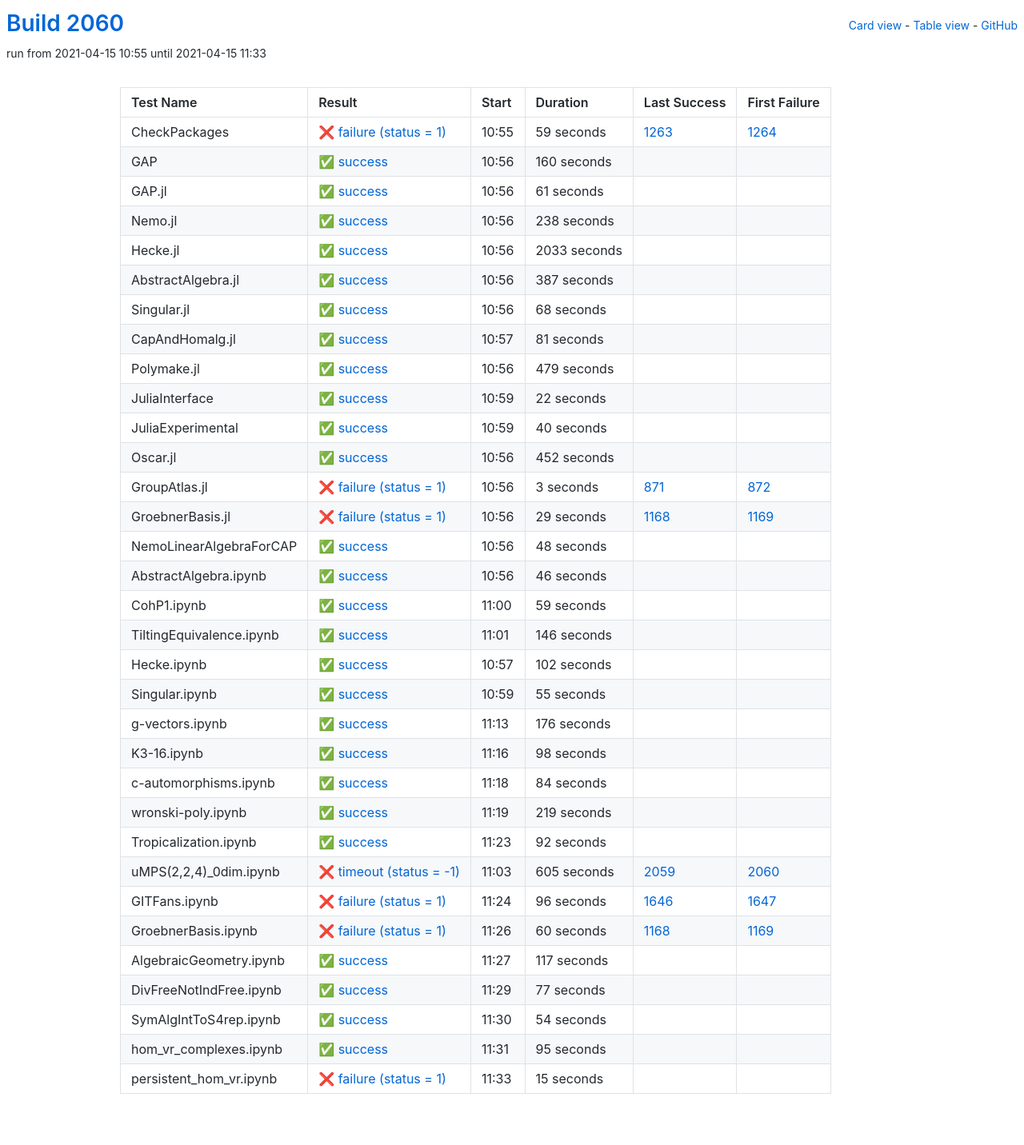
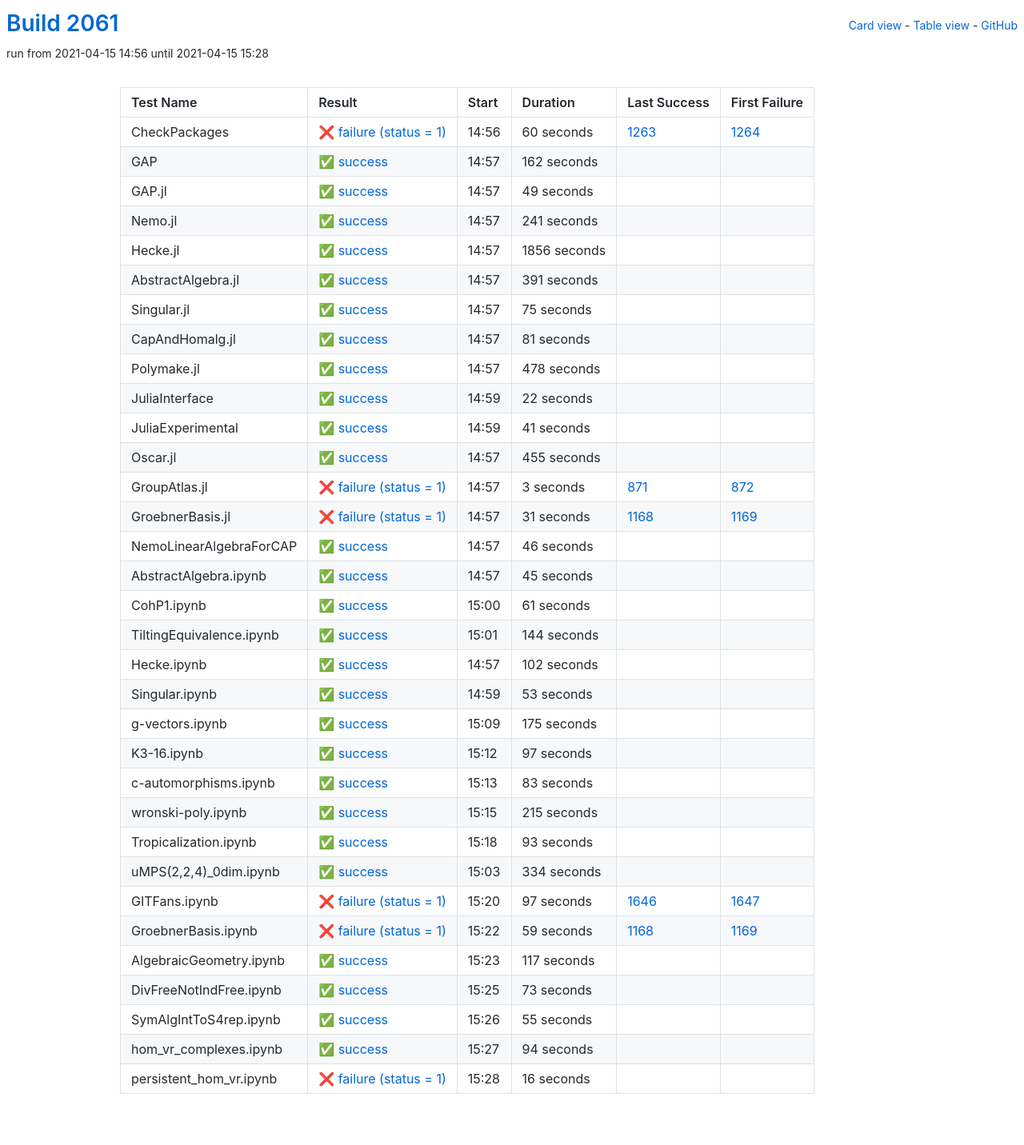
Before and after one commit to oscar-system/oscar-ci-status-stable, a Jekyll site: the page built from table.html, in a window 1280 px wide. Shown: the whole page at 80% size. Built offline with Jekyll 4.4.1, drawn with Linux system fonts in a browser that asks for light colours.

Commit message:
Build #2061

```diff
--- a/_data/ci.yml
+++ b/_data/ci.yml
@@ -1,6 +1,6 @@
 ---
-build: 2060
-build_url: https://oscarci.mathematik.uni-kl.de/job/oscar-stable/2060/
+build: 2061
+build_url: https://oscarci.mathematik.uni-kl.de/job/oscar-stable/2061/
 job: oscar-stable
 organization: oscar-system
 repo: oscar-ci-status-stable
@@ -8,92 +8,92 @@ repourl: https://github.com/oscar-system/oscar-ci-status-stable
 tests:
 - name: CheckPackages
   id: checkpackages
-  log: https://oscarci.mathematik.uni-kl.de/job/oscar-stable/2060/artifact/logs/build-2060/CheckPackages.log
-  start: 2021-04-15 10:55
+  log: https://oscarci.mathematik.uni-kl.de/job/oscar-stable/2061/artifact/logs/build-2061/CheckPackages.log
+  start: 2021-04-15 14:56
   success: false
   exitcode: 1
   status: failure
-  duration: 59
+  duration: 60
   last_success: 1263
   last_success_url: https://oscarci.mathematik.uni-kl.de/job/oscar-stable/1263/
   first_failure: 1264
   first_failure_url: https://oscarci.mathematik.uni-kl.de/job/oscar-stable/1264/
 - name: GAP
   id: gap
-  log: https://oscarci.mathematik.uni-kl.de/job/oscar-stable/2060/artifact/logs/build-2060/GAP.log
-  start: 2021-04-15 10:56
+  log: https://oscarci.mathematik.uni-kl.de/job/oscar-stable/2061/artifact/logs/build-2061/GAP.log
+  start: 2021-04-15 14:57
   success: true
   exitcode: 0
   status: success
-  duration: 160
+  duration: 162
   last_success: false
   last_success_url:
   first_failure: false
   first_failure_url:
 - name: GAP.jl
   id: gap-jl
-  log: https://oscarci.mathematik.uni-kl.de/job/oscar-stable/2060/artifact/logs/build-2060/GAP.jl.log
-  start: 2021-04-15 10:56
+  log: https://oscarci.mathematik.uni-kl.de/job/oscar-stable/2061/artifact/logs/build-2061/GAP.jl.log
+  start: 2021-04-15 14:57
   success: true
   exitcode: 0
   status: success
-  duration: 61
+  duration: 49
   last_success: false
   last_success_url:
   first_failure: false
   first_failure_url:
 - name: Nemo.jl
   id: nemo-jl
-  log: https://oscarci.mathematik.uni-kl.de/job/oscar-stable/2060/artifact/logs/build-2060/Nemo.jl.log
-  start: 2021-04-15 10:56
+  log: https://oscarci.mathematik.uni-kl.de/job/oscar-stable/2061/artifact/logs/build-2061/Nemo.jl.log
+  start: 2021-04-15 14:57
   success: true
   exitcode: 0
   status: success
-  duration: 238
+  duration: 241
   last_success: false
   last_success_url:
   first_failure: false
   first_failure_url:
 - name: Hecke.jl
   id: hecke-jl
-  log: https://oscarci.mathematik.uni-kl.de/job/oscar-stable/2060/artifact/logs/build-2060/Hecke.jl.log
-  start: 2021-04-15 10:56
+  log: https://oscarci.mathematik.uni-kl.de/job/oscar-stable/2061/artifact/logs/build-2061/Hecke.jl.log
+  start: 2021-04-15 14:57
   success: true
   exitcode: 0
   status: success
-  duration: 2033
+  duration: 1856
   last_success: false
   last_success_url:
   first_failure: false
   first_failure_url:
 - name: AbstractAlgebra.jl
   id: abstractalgebra-jl
-  log: https://oscarci.mathematik.uni-kl.de/job/oscar-stable/2060/artifact/logs/build-2060/AbstractAlgebra.jl.log
-  start: 2021-04-15 10:56
+  log: https://oscarci.mathematik.uni-kl.de/job/oscar-stable/2061/artifact/logs/build-2061/AbstractAlgebra.jl.log
+  start: 2021-04-15 14:57
   success: true
   exitcode: 0
   status: success
-  duration: 387
+  duration: 391
   last_success: false
   last_success_url:
   first_failure: false
   first_failure_url:
 - name: Singular.jl
   id: singular-jl
-  log: https://oscarci.mathematik.uni-kl.de/job/oscar-stable/2060/artifact/logs/build-2060/Singular.jl.log
-  start: 2021-04-15 10:56
+  log: https://oscarci.mathematik.uni-kl.de/job/oscar-stable/2061/artifact/logs/build-2061/Singular.jl.log
+  start: 2021-04-15 14:57
   success: true
   exitcode: 0
   status: success
-  duration: 68
+  duration: 75
   last_success: false
   last_success_url:
   first_failure: false
   first_failure_url:
 - name: CapAndHomalg.jl
   id: capandhomalg-jl
-  log: https://oscarci.mathematik.uni-kl.de/job/oscar-stable/2060/artifact/logs/build-2060/CapAndHomalg.jl.log
-  start: 2021-04-15 10:57
+  log: https://oscarci.mathematik.uni-kl.de/job/oscar-stable/2061/artifact/logs/build-2061/CapAndHomalg.jl.log
+  start: 2021-04-15 14:57
   success: true
   exitcode: 0
   status: success
@@ -104,20 +104,20 @@ tests:
   first_failure_url:
 - name: Polymake.jl
   id: polymake-jl
-  log: https://oscarci.mathematik.uni-kl.de/job/oscar-stable/2060/artifact/logs/build-2060/Polymake.jl.log
-  start: 2021-04-15 10:56
+  log: https://oscarci.mathematik.uni-kl.de/job/oscar-stable/2061/artifact/logs/build-2061/Polymake.jl.log
+  start: 2021-04-15 14:57
   success: true
   exitcode: 0
   status: success
-  duration: 479
+  duration: 478
   last_success: false
   last_success_url:
   first_failure: false
   first_failure_url:
 - name: JuliaInterface
   id: juliainterface
-  log: https://oscarci.mathematik.uni-kl.de/job/oscar-stable/2060/artifact/logs/build-2060/JuliaInterface.log
-  start: 2021-04-15 10:59
+  log: https://oscarci.mathematik.uni-kl.de/job/oscar-stable/2061/artifact/logs/build-2061/JuliaInterface.log
+  start: 2021-04-15 14:59
   success: true
   exitcode: 0
   status: success
@@ -128,32 +128,32 @@ tests:
   first_failure_url:
 - name: JuliaExperimental
   id: juliaexperimental
-  log: https://oscarci.mathematik.uni-kl.de/job/oscar-stable/2060/artifact/logs/build-2060/JuliaExperimental.log
-  start: 2021-04-15 10:59
+  log: https://oscarci.mathematik.uni-kl.de/job/oscar-stable/2061/artifact/logs/build-2061/JuliaExperimental.log
+  start: 2021-04-15 14:59
   success: true
   exitcode: 0
   status: success
-  duration: 40
+  duration: 41
   last_success: false
   last_success_url:
   first_failure: false
   first_failure_url:
 - name: Oscar.jl
   id: oscar-jl
-  log: https://oscarci.mathematik.uni-kl.de/job/oscar-stable/2060/artifact/logs/build-2060/Oscar.jl.log
-  start: 2021-04-15 10:56
+  log: https://oscarci.mathematik.uni-kl.de/job/oscar-stable/2061/artifact/logs/build-2061/Oscar.jl.log
+  start: 2021-04-15 14:57
   success: true
   exitcode: 0
   status: success
-  duration: 452
+  duration: 455
   last_success: false
   last_success_url:
   first_failure: false
   first_failure_url:
 - name: GroupAtlas.jl
   id: groupatlas-jl
-  log: https://oscarci.mathematik.uni-kl.de/job/oscar-stable/2060/artifact/logs/build-2060/GroupAtlas.jl.log
-  start: 2021-04-15 10:56
+  log: https://oscarci.mathematik.uni-kl.de/job/oscar-stable/2061/artifact/logs/build-2061/GroupAtlas.jl.log
+  start: 2021-04-15 14:57
   success: false
   exitcode: 1
   status: failure
@@ -164,32 +164,20 @@ tests:
   first_failure_url: https://oscarci.mathematik.uni-kl.de/job/oscar-stable/872/
 - name: GroebnerBasis.jl
   id: groebnerbasis-jl
-  log: https://oscarci.mathematik.uni-kl.de/job/oscar-stable/2060/artifact/logs/build-2060/GroebnerBasis.jl.log
-  start: 2021-04-15 10:56
+  log: https://oscarci.mathematik.uni-kl.de/job/oscar-stable/2061/artifact/logs/build-2061/GroebnerBasis.jl.log
+  start: 2021-04-15 14:57
   success: false
   exitcode: 1
   status: failure
-  duration: 29
+  duration: 31
   last_success: 1168
   last_success_url: https://oscarci.mathematik.uni-kl.de/job/oscar-stable/1168/
   first_failure: 1169
   first_failure_url: https://oscarci.mathematik.uni-kl.de/job/oscar-stable/1169/
 - name: NemoLinearAlgebraForCAP
   id: nemolinearalgebraforcap
-  log: https://oscarci.mathematik.uni-kl.de/job/oscar-stable/2060/artifact/logs/build-2060/NemoLinearAlgebraForCAP.log
-  start: 2021-04-15 10:56
-  success: true
-  exitcode: 0
-  status: success
-  duration: 48
-  last_success: false
-  last_success_url:
-  first_failure: false
-  first_failure_url:
-- name: AbstractAlgebra.ipynb
-  id: abstractalgebra-ipynb
-  log: https://oscarci.mathematik.uni-kl.de/job/oscar-stable/2060/artifact/logs/build-2060/AbstractAlgebra.ipynb.log
-  start: 2021-04-15 10:56
+  log: https://oscarci.mathematik.uni-kl.de/job/oscar-stable/2061/artifact/logs/build-2061/NemoLinearAlgebraForCAP.log
+  start: 2021-04-15 14:57
   success: true
   exitcode: 0
   status: success
@@ -198,34 +186,46 @@ tests:
   last_success_url:
   first_failure: false
   first_failure_url:
-- name: CohP1.ipynb
-  id: cohp1-ipynb
-  log: https://oscarci.mathematik.uni-kl.de/job/oscar-stable/2060/artifact/logs/build-2060/CohP1.ipynb.log
-  start: 2021-04-15 11:00
+- name: AbstractAlgebra.ipynb
+  id: abstractalgebra-ipynb
+  log: https://oscarci.mathematik.uni-kl.de/job/oscar-stable/2061/artifact/logs/build-2061/AbstractAlgebra.ipynb.log
+  start: 2021-04-15 14:57
   success: true
   exitcode: 0
   status: success
-  duration: 59
+  duration: 45
+  last_success: false
+  last_success_url:
+  first_failure: false
+  first_failure_url:
+- name: CohP1.ipynb
+  id: cohp1-ipynb
+  log: https://oscarci.mathematik.uni-kl.de/job/oscar-stable/2061/artifact/logs/build-2061/CohP1.ipynb.log
+  start: 2021-04-15 15:00
+  success: true
+  exitcode: 0
+  status: success
+  duration: 61
   last_success: false
   last_success_url:
   first_failure: false
   first_failure_url:
 - name: TiltingEquivalence.ipynb
   id: tiltingequivalence-ipynb
-  log: https://oscarci.mathematik.uni-kl.de/job/oscar-stable/2060/artifact/logs/build-2060/TiltingEquivalence.ipynb.log
-  start: 2021-04-15 11:01
+  log: https://oscarci.mathematik.uni-kl.de/job/oscar-stable/2061/artifact/logs/build-2061/TiltingEquivalence.ipynb.log
+  start: 2021-04-15 15:01
   success: true
   exitcode: 0
   status: success
-  duration: 146
+  duration: 144
   last_success: false
   last_success_url:
   first_failure: false
   first_failure_url:
 - name: Hecke.ipynb
   id: hecke-ipynb
-  log: https://oscarci.mathematik.uni-kl.de/job/oscar-stable/2060/artifact/logs/build-2060/Hecke.ipynb.log
-  start: 2021-04-15 10:57
+  log: https://oscarci.mathematik.uni-kl.de/job/oscar-stable/2061/artifact/logs/build-2061/Hecke.ipynb.log
+  start: 2021-04-15 14:57
   success: true
   exitcode: 0
   status: success
@@ -236,116 +236,116 @@ tests:
   first_failure_url:
 - name: Singular.ipynb
   id: singular-ipynb
-  log: https://oscarci.mathematik.uni-kl.de/job/oscar-stable/2060/artifact/logs/build-2060/Singular.ipynb.log
-  start: 2021-04-15 10:59
+  log: https://oscarci.mathematik.uni-kl.de/job/oscar-stable/2061/artifact/logs/build-2061/Singular.ipynb.log
+  start: 2021-04-15 14:59
   success: true
   exitcode: 0
   status: success
-  duration: 55
+  duration: 53
   last_success: false
   last_success_url:
   first_failure: false
   first_failure_url:
 - name: g-vectors.ipynb
   id: g-vectors-ipynb
-  log: https://oscarci.mathematik.uni-kl.de/job/oscar-stable/2060/artifact/logs/build-2060/g-vectors.ipynb.log
-  start: 2021-04-15 11:13
+  log: https://oscarci.mathematik.uni-kl.de/job/oscar-stable/2061/artifact/logs/build-2061/g-vectors.ipynb.log
+  start: 2021-04-15 15:09
   success: true
   exitcode: 0
   status: success
-  duration: 176
+  duration: 175
   last_success: false
   last_success_url:
   first_failure: false
   first_failure_url:
 - name: K3-16.ipynb
   id: k3-16-ipynb
-  log: https://oscarci.mathematik.uni-kl.de/job/oscar-stable/2060/artifact/logs/build-2060/K3-16.ipynb.log
-  start: 2021-04-15 11:16
+  log: https://oscarci.mathematik.uni-kl.de/job/oscar-stable/2061/artifact/logs/build-2061/K3-16.ipynb.log
+  start: 2021-04-15 15:12
   success: true
   exitcode: 0
   status: success
-  duration: 98
+  duration: 97
   last_success: false
   last_success_url:
   first_failure: false
   first_failure_url:
 - name: c-automorphisms.ipynb
   id: c-automorphisms-ipynb
-  log: https://oscarci.mathematik.uni-kl.de/job/oscar-stable/2060/artifact/logs/build-2060/c-automorphisms.ipynb.log
-  start: 2021-04-15 11:18
+  log: https://oscarci.mathematik.uni-kl.de/job/oscar-stable/2061/artifact/logs/build-2061/c-automorphisms.ipynb.log
+  start: 2021-04-15 15:13
   success: true
   exitcode: 0
   status: success
-  duration: 84
+  duration: 83
   last_success: false
   last_success_url:
   first_failure: false
   first_failure_url:
 - name: wronski-poly.ipynb
   id: wronski-poly-ipynb
-  log: https://oscarci.mathematik.uni-kl.de/job/oscar-stable/2060/artifact/logs/build-2060/wronski-poly.ipynb.log
-  start: 2021-04-15 11:19
+  log: https://oscarci.mathematik.uni-kl.de/job/oscar-stable/2061/artifact/logs/build-2061/wronski-poly.ipynb.log
+  start: 2021-04-15 15:15
   success: true
   exitcode: 0
   status: success
-  duration: 219
+  duration: 215
   last_success: false
   last_success_url:
   first_failure: false
   first_failure_url:
 - name: Tropicalization.ipynb
   id: tropicalization-ipynb
-  log: https://oscarci.mathematik.uni-kl.de/job/oscar-stable/2060/artifact/logs/build-2060/Tropicalization.ipynb.log
-  start: 2021-04-15 11:23
+  log: https://oscarci.mathematik.uni-kl.de/job/oscar-stable/2061/artifact/logs/build-2061/Tropicalization.ipynb.log
+  start: 2021-04-15 15:18
   success: true
   exitcode: 0
   status: success
-  duration: 92
+  duration: 93
   last_success: false
   last_success_url:
   first_failure: false
   first_failure_url:
 - name: uMPS(2,2,4)_0dim.ipynb
   id: umps-2-2-4-0dim-ipynb
-  log: https://oscarci.mathematik.uni-kl.de/job/oscar-stable/2060/artifact/logs/build-2060/uMPS-2-2-4-_0dim.ipynb.log
-  start: 2021-04-15 11:03
-  success: false
-  exitcode: -1
-  status: timeout
-  duration: 605
-  last_success: 2059
-  last_success_url: https://oscarci.mathematik.uni-kl.de/job/oscar-stable/2059/
-  first_failure: 2060
-  first_failure_url: https://oscarci.mathematik.uni-kl.de/job/oscar-stable/2060/
+  log: https://oscarci.mathematik.uni-kl.de/job/oscar-stable/2061/artifact/logs/build-2061/uMPS-2-2-4-_0dim.ipynb.log
+  start: 2021-04-15 15:03
+  success: true
+  exitcode: 0
+  status: success
+  duration: 334
+  last_success: false
+  last_success_url:
+  first_failure: false
+  first_failure_url:
 - name: GITFans.ipynb
   id: gitfans-ipynb
-  log: https://oscarci.mathematik.uni-kl.de/job/oscar-stable/2060/artifact/logs/build-2060/GITFans.ipynb.log
-  start: 2021-04-15 11:24
+  log: https://oscarci.mathematik.uni-kl.de/job/oscar-stable/2061/artifact/logs/build-2061/GITFans.ipynb.log
+  start: 2021-04-15 15:20
   success: false
   exitcode: 1
   status: failure
-  duration: 96
+  duration: 97
   last_success: 1646
   last_success_url: https://oscarci.mathematik.uni-kl.de/job/oscar-stable/1646/
   first_failure: 1647
   first_failure_url: https://oscarci.mathematik.uni-kl.de/job/oscar-stable/1647/
 - name: GroebnerBasis.ipynb
   id: groebnerbasis-ipynb
-  log: https://oscarci.mathematik.uni-kl.de/job/oscar-stable/2060/artifact/logs/build-2060/GroebnerBasis.ipynb.log
-  start: 2021-04-15 11:26
+  log: https://oscarci.mathematik.uni-kl.de/job/oscar-stable/2061/artifact/logs/build-2061/GroebnerBasis.ipynb.log
+  start: 2021-04-15 15:22
   success: false
   exitcode: 1
   status: failure
-  duration: 60
+  duration: 59
   last_success: 1168
   last_success_url: https://oscarci.mathematik.uni-kl.de/job/oscar-stable/1168/
   first_failure: 1169
   first_failure_url: https://oscarci.mathematik.uni-kl.de/job/oscar-stable/1169/
 - name: AlgebraicGeometry.ipynb
   id: algebraicgeometry-ipynb
-  log: https://oscarci.mathematik.uni-kl.de/job/oscar-stable/2060/artifact/logs/build-2060/AlgebraicGeometry.ipynb.log
-  start: 2021-04-15 11:27
+  log: https://oscarci.mathematik.uni-kl.de/job/oscar-stable/2061/artifact/logs/build-2061/AlgebraicGeometry.ipynb.log
+  start: 2021-04-15 15:23
   success: true
   exitcode: 0
   status: success
@@ -356,48 +356,48 @@ tests:
   first_failure_url:
 - name: DivFreeNotIndFree.ipynb
   id: divfreenotindfree-ipynb
-  log: https://oscarci.mathematik.uni-kl.de/job/oscar-stable/2060/artifact/logs/build-2060/DivFreeNotIndFree.ipynb.log
-  start: 2021-04-15 11:29
+  log: https://oscarci.mathematik.uni-kl.de/job/oscar-stable/2061/artifact/logs/build-2061/DivFreeNotIndFree.ipynb.log
+  start: 2021-04-15 15:25
   success: true
   exitcode: 0
   status: success
-  duration: 77
+  duration: 73
   last_success: false
   last_success_url:
   first_failure: false
   first_failure_url:
 - name: SymAlgIntToS4rep.ipynb
   id: symalginttos4rep-ipynb
-  log: https://oscarci.mathematik.uni-kl.de/job/oscar-stable/2060/artifact/logs/build-2060/SymAlgIntToS4rep.ipynb.log
-  start: 2021-04-15 11:30
+  log: https://oscarci.mathematik.uni-kl.de/job/oscar-stable/2061/artifact/logs/build-2061/SymAlgIntToS4rep.ipynb.log
+  start: 2021-04-15 15:26
   success: true
   exitcode: 0
   status: success
-  duration: 54
+  duration: 55
   last_success: false
   last_success_url:
   first_failure: false
   first_failure_url:
 - name: hom_vr_complexes.ipynb
   id: hom-vr-complexes-ipynb
-  log: https://oscarci.mathematik.uni-kl.de/job/oscar-stable/2060/artifact/logs/build-2060/hom_vr_complexes.ipynb.log
-  start: 2021-04-15 11:31
+  log: https://oscarci.mathematik.uni-kl.de/job/oscar-stable/2061/artifact/logs/build-2061/hom_vr_complexes.ipynb.log
+  start: 2021-04-15 15:27
   success: true
   exitcode: 0
   status: success
-  duration: 95
+  duration: 94
   last_success: false
   last_success_url:
   first_failure: false
   first_failure_url:
 - name: persistent_hom_vr.ipynb
   id: persistent-hom-vr-ipynb
-  log: https://oscarci.mathematik.uni-kl.de/job/oscar-stable/2060/artifact/logs/build-2060/persistent_hom_vr.ipynb.log
-  start: 2021-04-15 11:33
+  log: https://oscarci.mathematik.uni-kl.de/job/oscar-stable/2061/artifact/logs/build-2061/persistent_hom_vr.ipynb.log
+  start: 2021-04-15 15:28
   success: false
   exitcode: 1
   status: failure
-  duration: 15
+  duration: 16
   last_success: false
   last_success_url:
   first_failure: false
```
Also changed, not shown: README.md.
